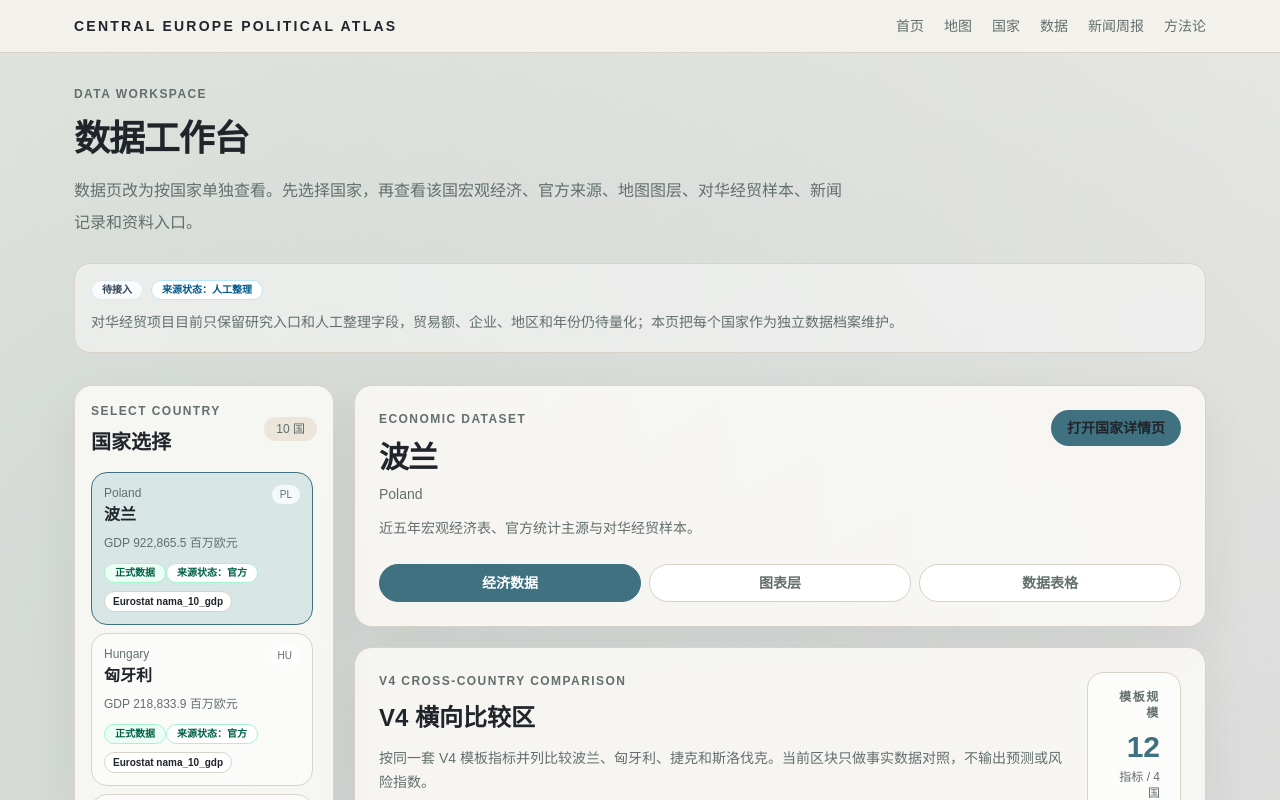
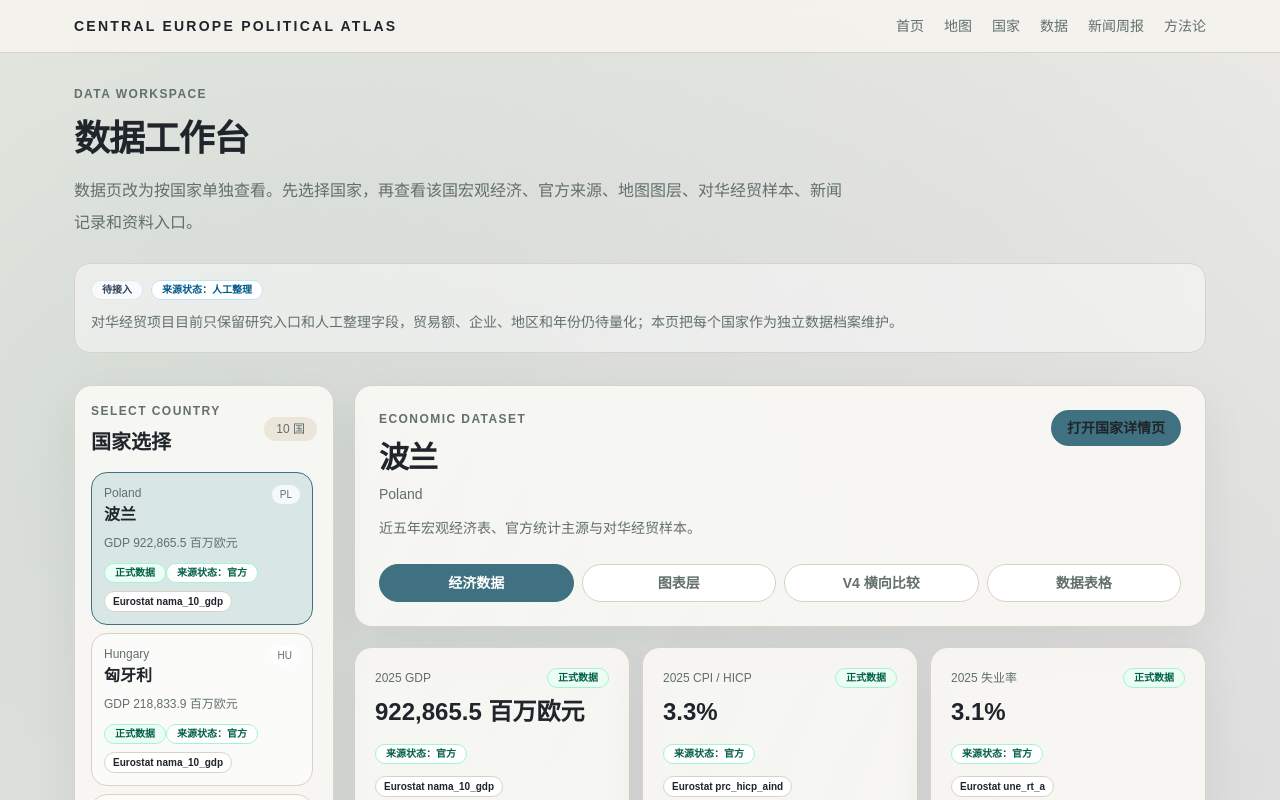
Before and after one commit to hui-sallai/central-europe-political-atlas, a Next.js app: page /data in a window 1280 px wide. Shown: the top 800 px of the page. Built offline with nearby package versions, Linux system fonts and the light colour scheme.

Commit message:
Make V4 comparison a data page mode

```diff
--- a/src/components/DataCountryExplorer.tsx
+++ b/src/components/DataCountryExplorer.tsx
@@ -30,11 +30,12 @@ import {
   type EconomicYearRow,
 } from "@/lib/economicTimeSeries";
 
-type DataMode = "economy" | "charts" | "tables";
+type DataMode = "economy" | "charts" | "comparison" | "tables";
 
 const dataModes: { id: DataMode; label: string; description: string }[] = [
   { id: "economy", label: "经济数据", description: "近五年宏观经济表、官方统计主源与对华经贸样本。" },
   { id: "charts", label: "图表层", description: "只显示经济数据，可切换 GDP、CPI/通胀、失业率等指标。" },
+  { id: "comparison", label: "V4 横向比较", description: "按同一套 V4 模板指标并列比较波兰、匈牙利、捷克和斯洛伐克。" },
   { id: "tables", label: "数据表格", description: "按六张核心表检查当前国家的数据完整性。" },
 ];
 
@@ -287,7 +288,7 @@ export function DataCountryExplorer() {
             </Link>
           </div>
 
-          <div className="mt-6 grid gap-2 md:grid-cols-3">
+          <div className="mt-6 grid gap-2 md:grid-cols-4">
             {dataModes.map((mode) => (
               <button
                 key={mode.id}
@@ -305,6 +306,7 @@ export function DataCountryExplorer() {
           </div>
         </section>
 
+        {activeMode === "comparison" ? (
           <section className="card overflow-hidden p-6">
             <div className="flex flex-col gap-4 lg:flex-row lg:items-start lg:justify-between">
               <div>
@@ -375,6 +377,7 @@ export function DataCountryExplorer() {
               </table>
             </div>
           </section>
+        ) : null}
 
         {activeMode === "economy" ? (
           <>
```
Lines whose indentation alone changed are shown as unchanged.
